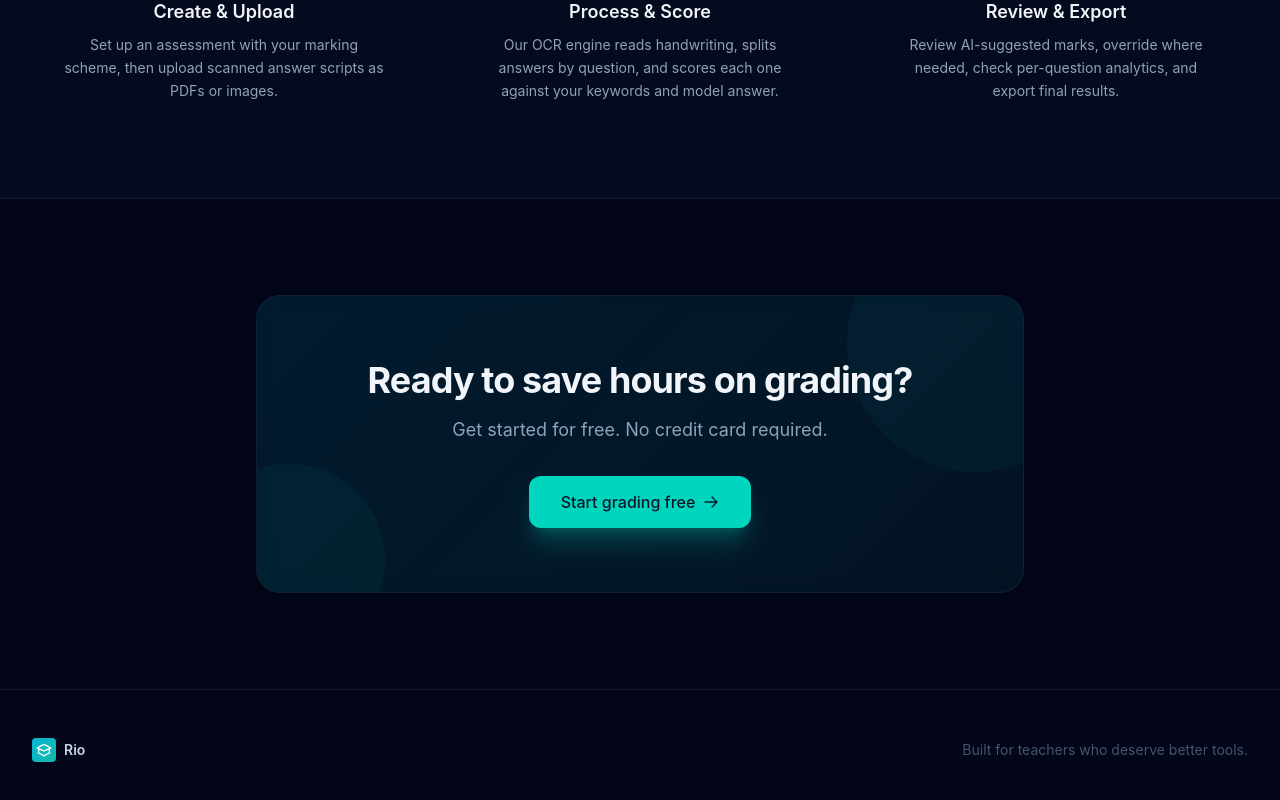
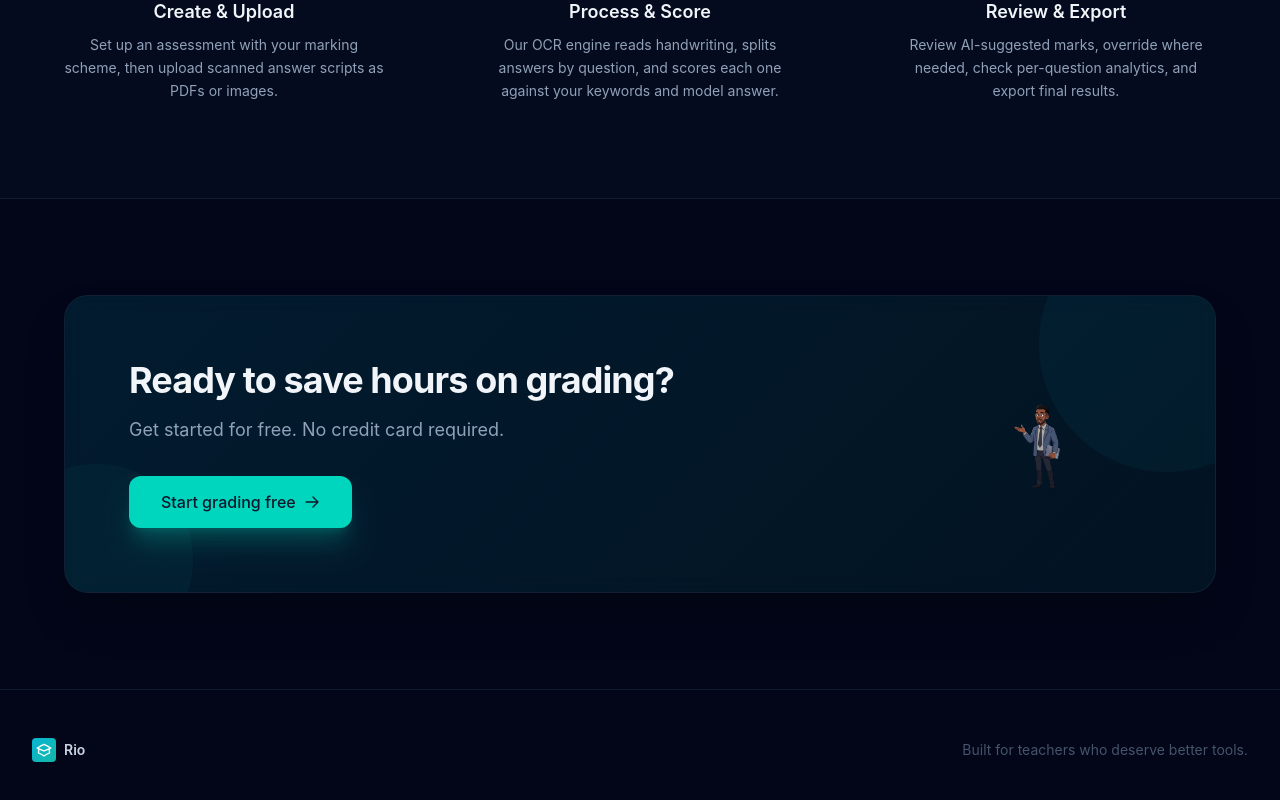
Before and after one commit to Winney360/exam-marker, a React (Vite) app in the folder frontend/: page / in a window 1280 px wide. Shown: the part 2113-2913 px from the top of the page. Built offline with nearby package versions, Linux system fonts and the light colour scheme.

Commit message:
feat: add ask.png on right side of CTA section

```diff
--- a/frontend/src/pages/Home.tsx
+++ b/frontend/src/pages/Home.tsx
@@ -311,15 +311,15 @@ export default function Home() {
 
         {/* CTA */}
         <section className="py-24 px-6 sm:px-8">
-          <div className="max-w-3xl mx-auto text-center">
-            <div className="relative rounded-3xl p-12 sm:p-16 shadow-2xl overflow-hidden border border-slate-800/60"
+          <div className="max-w-6xl mx-auto">
+            <div className="relative rounded-3xl p-8 sm:p-12 lg:p-16 shadow-2xl overflow-hidden border border-slate-800/60 flex flex-col lg:flex-row items-center gap-8 lg:gap-16"
               style={{
                 background: 'linear-gradient(135deg, rgba(6,182,212,0.12), rgba(20,184,166,0.08))',
                 backdropFilter: 'blur(12px)',
               }}>
               <div className="absolute -top-20 -right-20 w-64 h-64 rounded-full bg-cyan-500/5" />
               <div className="absolute -bottom-16 -left-16 w-48 h-48 rounded-full bg-teal-500/5" />
-              <div className="relative">
+              <div className="relative flex-1 text-center lg:text-left">
                 <h2 className="text-3xl sm:text-4xl font-bold text-slate-100 tracking-tight">
                   Ready to save hours on grading?
                 </h2>
@@ -337,6 +337,13 @@ export default function Home() {
                     </svg>
                   </Link>
                 </div>
+              </div>
+              <div className="relative flex-shrink-0">
+                <img
+                  src="/ask.png"
+                  alt=""
+                  className="w-40 sm:w-48 lg:w-56 h-auto object-contain"
+                />
               </div>
             </div>
           </div>
```
Also changed, not shown: frontend/public/ask.png (added).
